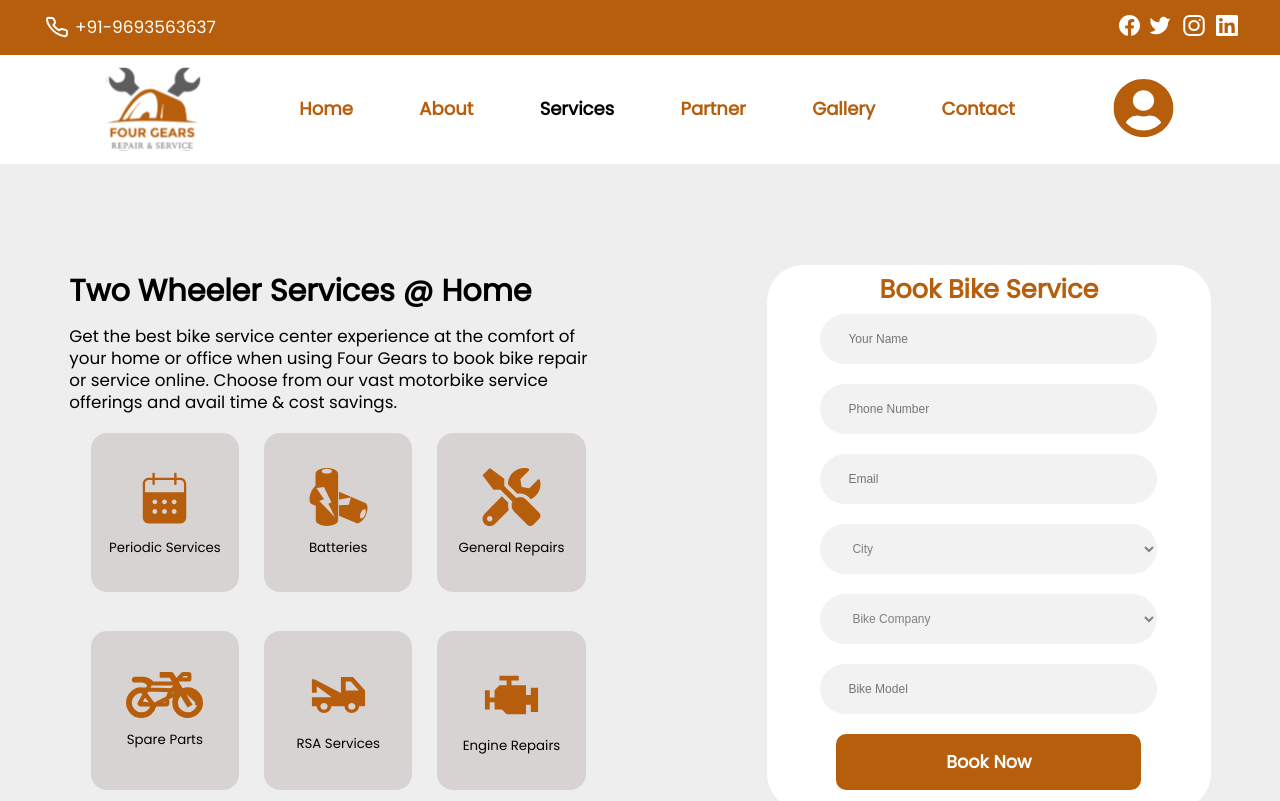
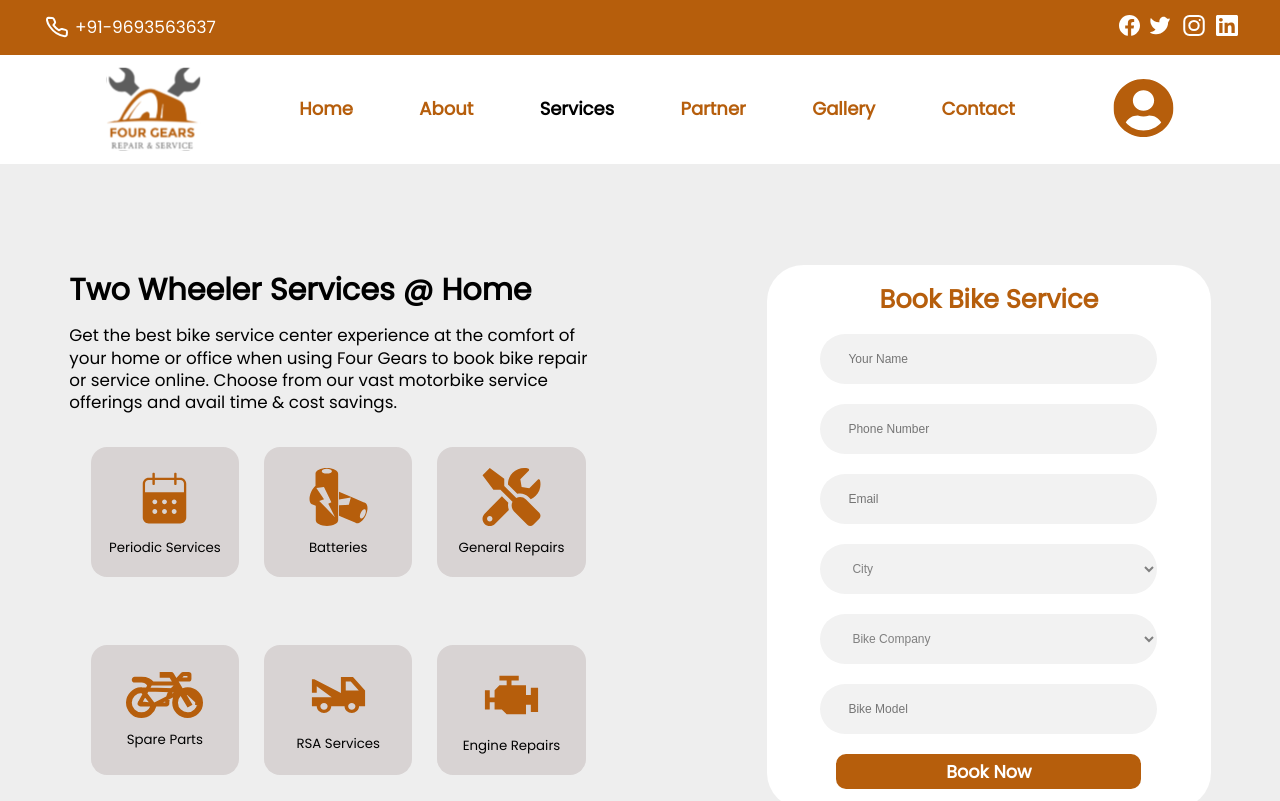
Before and after one commit to anshulkumarx7/FourGear-MotorBikeService-FrontEnd, a React (Vite) app: page /service in a window 1280 px wide. Shown: the top 801 px of the page. Built offline with nearby package versions, Linux system fonts and the light colour scheme.

Commit message:
fix changes

```diff
--- a/src/Styles/BookService.css
+++ b/src/Styles/BookService.css
@@ -61,7 +61,7 @@
 .fourBookServiceBox {
   width: 11.59vw;
   /* height: 22.083vh; */
-  height:15.9rem;
+  height:13rem;
   background-color: #d8d3d3;
   border-radius: 1.6rem;
   display: flex;
@@ -96,12 +96,12 @@
   font-size: 2vw;
   line-height: 2.3vw;
   text-align: center;
-  padding: 1rem 0;
+  padding: 2rem 0;
   color: var(--primary-color);
 }
 .fourGearBookServiceFormContainer {
   width: 26.32vw;
-  height: auto;
+  height:100%;
   /* border: 2px solid black; */
   display: flex;
   flex-direction: column;
@@ -129,7 +129,7 @@ select {
 .fourGearBookServiceForm button {
   font-family: "Poppins", sans-serif;
   width: 23.82vw;
-  height: 6.95vh;
+  height:3.5rem;
   background-color: var(--primary-color);
   color: #ffffff;
   font-size: 1.38vw;
```
